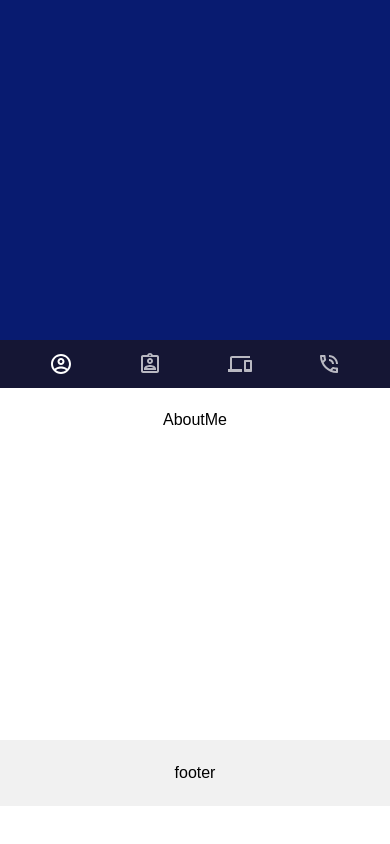
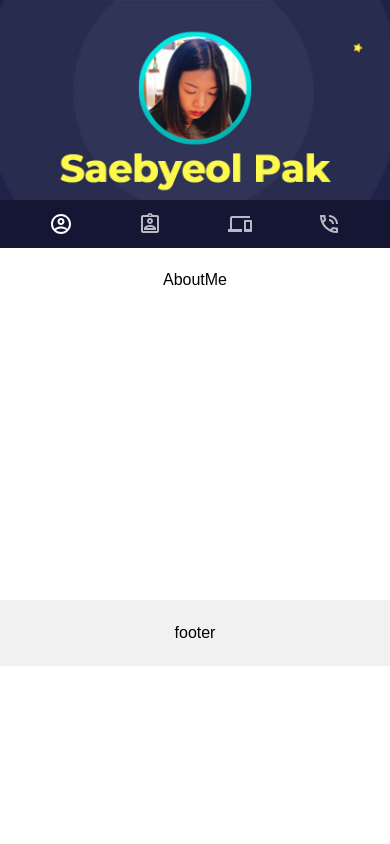
Before and after one commit to saepak/portfolio, a React (Create React App) app: page / in a window 390 px wide. Built offline with nearby package versions, Linux system fonts and the light colour scheme.

Commit message:
header image

```diff
--- a/src/App.css
+++ b/src/App.css
@@ -70,7 +70,15 @@ table th, table td { vertical-align:middle; }
 .headerBox {
   width: 100%;
   height: 340px;
-  background-color: #081B70;
+  background: url("./img/header.jpeg") no-repeat 50% 0;
+  background-size: cover;
+  transition: ease-in .5s;
+}
+
+@media screen and (max-width : 600px) {
+  .headerBox {
+    height: 200px;
+  }
 }
 
 
```
Also changed, not shown: src/img/header.jpeg (added).
